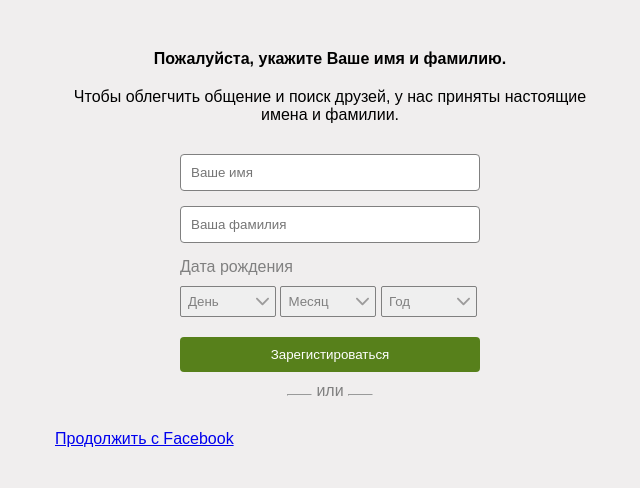
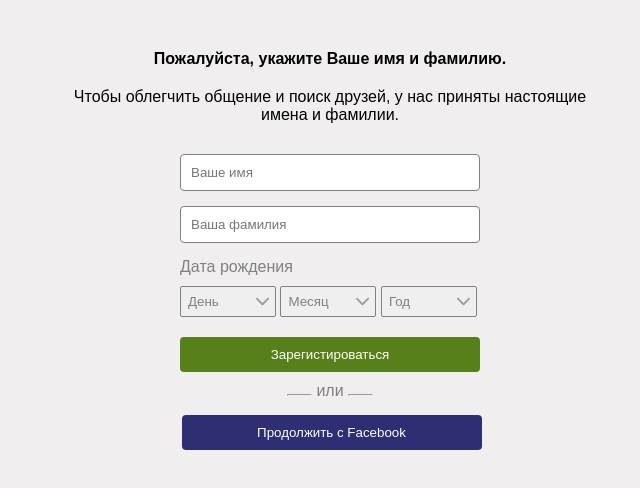
Before and after one commit to DariaZhi/lesson6, a plain HTML site: page index.html in a window 1280 px wide. Shown: the whole page, without its empty margins (310-950 px from the left). Drawn offline with Linux system fonts and the light colour scheme; files whose address does not match are found by name.

Commit message:
Update style.css

```diff
--- a/style.css
+++ b/style.css
@@ -29,7 +29,7 @@ p{
 form{
     width: 300px;
     margin: 0 auto;
-    padding: 30px 0;
+    padding: 30px 0 15px;
 }
 
 input[type="text"]{
@@ -75,7 +75,7 @@ hr{
 }
 
 button{
-    display: inline-bl2ock;
+    display: inline-block;
     width: 100%;
     padding: 10px 30px;
     margin: 10px 0;
@@ -88,6 +88,15 @@ button{
     margin-top: 20px;
 }
 
-.fb{
+.btn{
+    display: inline-block;
+    width: 300px;
+    text-decoration: none;
+    text-align: center;
+    font-size: smaller;
     background-color: rgb(46, 46, 117);
+    color: white;
+    padding: 10px 30px;
+    border-radius: 4px;
+    margin-left: 23%;
 }
```
